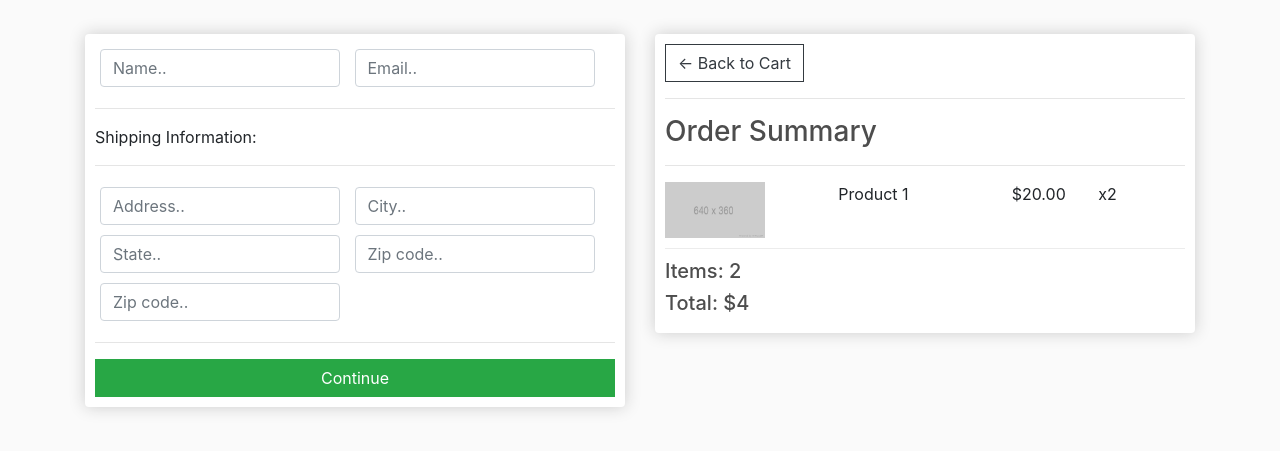
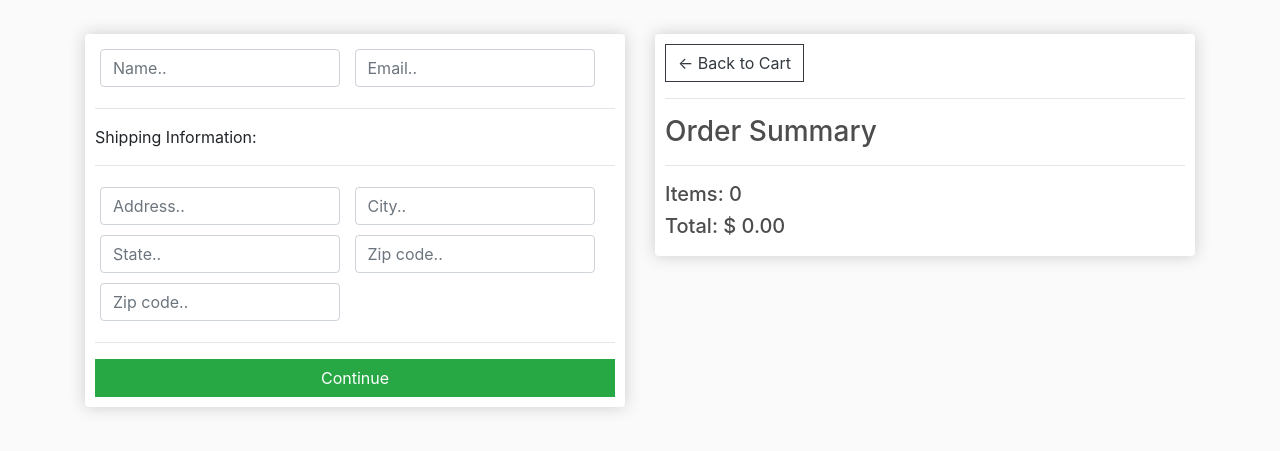
Before and after one commit to euhidaman/ecommerce, a Django app: page /checkout/ in a window 1280 px wide. Shown: the part 57-508 px from the top of the page. Run offline with Django 3.2, Linux system fonts and the light colour scheme; some libraries are stand-ins or nearby versions.

Commit message:
Rendered order summary in checkout page

```diff
--- a/store/templates/store/checkout.html
+++ b/store/templates/store/checkout.html
@@ -53,14 +53,16 @@
 				<hr>
 				<h3>Order Summary</h3>
 				<hr>
+        {% for item in items %}
 				<div class="cart-row">
-					<div style="flex:2"><img class="row-image" src="{% static 'store/images/placeholder.png' %}"></div>
-					<div style="flex:2"><p>Product 1</p></div>
-					<div style="flex:1"><p>$20.00</p></div>
-					<div style="flex:1"><p>x2</p></div>
+					<div style="flex:2"><img class="row-image" src="{{ item.product.imageURL }}"></div>
+					<div style="flex:2"><p>{{ item.product.name }}</p></div>
+					<div style="flex:1"><p>$ {{ item.product.price|floatformat:2 }}</p></div>
+					<div style="flex:1"><p>{{ item.quantity }}</p></div>
 				</div>
-				<h5>Items:   2</h5>
-				<h5>Total:   $4</h5>
+        {% endfor %}
+				<h5>Items:   {{ order.get_cart_items }}</h5>
+				<h5>Total:   $ {{ order.get_cart_total|floatformat:2 }}</h5>
 			</div>
 		</div>
 	</div>
--- a/store/views.py
+++ b/store/views.py
@@ -22,7 +22,17 @@ def cart(request):
     return render(request, 'store/cart.html', context)
 
 def checkout(request):
-    context = {}
+    # giving the same code as cart, bcz same, total data will be rendered in frontend
+    if request.user.is_authenticated:
+        customer = request.user.customer
+        # get_or_create is used to search for a qiven object,
+        # and, if it isn't there, it then creates tht model object
+        order, created = Order.objects.get_or_create(customer=customer, complete=False)
+        # the below line, is used to query from the OrderItem model
+        items = order.orderitem_set.all()
+    else:
+        items = []
+        order = {'get_cart_total':0, 'get_cart_items':0}
+
+    context = {'items':items, 'order':order}
     return render(request, 'store/checkout.html', context)
-
-# Render cart data
```
